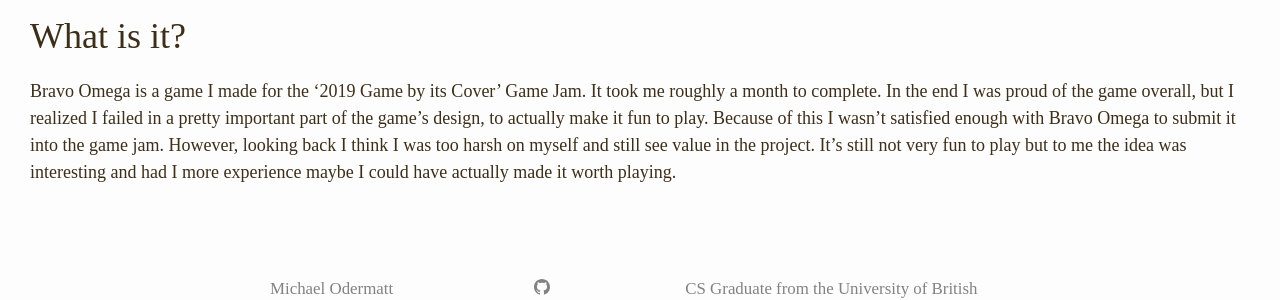
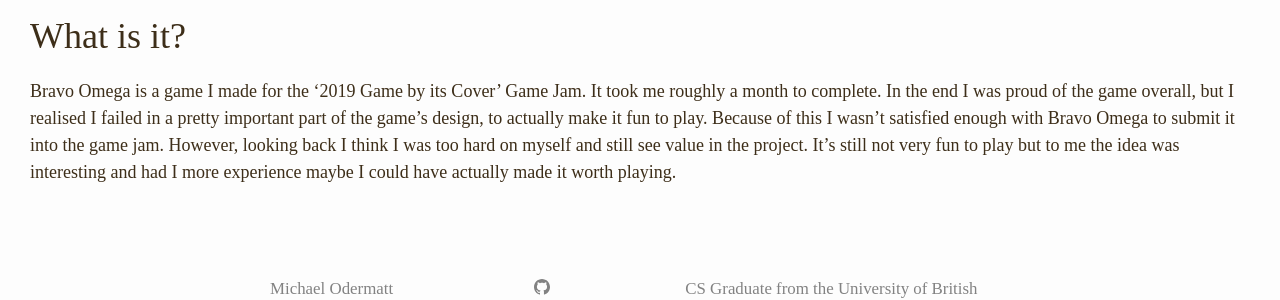
Before and after one commit to MichaelOdermatt/MichaelOdermatt.github.io, a Jekyll site: the page built from projects/bravo-omega.markdown, in a window 1280 px wide and 900 px high, scrolled down 2523 px. Shown: the part 513-813 px from the top of the window. Built offline with Jekyll 4.4.1, drawn with Linux system fonts in a browser that asks for light colours.

Commit message:
modified description for bravo omega

```diff
--- a/projects/bravo-omega.markdown
+++ b/projects/bravo-omega.markdown
@@ -10,7 +10,7 @@
 ![Gameplay](/assets/Bravo_Omega_Screenshot_3.png)
 
 ## What is it?
-Bravo Omega is a game I made for the '2019 Game by its Cover' Game Jam. It took me roughly a month to complete. In the end I was proud of the game overall, but I realized I failed in a pretty important part of the game's design, to actually make it fun to play. Because of this I wasn't satisfied enough with Bravo Omega to submit it into the game jam. However, looking back I think I was too harsh on myself and still see value in the project. It's still not very fun to play but to me the idea was interesting and had I more experience maybe I could have actually made it worth playing.
+Bravo Omega is a game I made for the ‘2019 Game by its Cover’ Game Jam. It took me roughly a month to complete. In the end I was proud of the game overall, but I realised I failed in a pretty important part of the game’s design, to actually make it fun to play. Because of this I wasn’t satisfied enough with Bravo Omega to submit it into the game jam. However, looking back I think I was too hard on myself and still see value in the project. It’s still not very fun to play but to me the idea was interesting and had I more experience maybe I could have actually made it worth playing.
 
 <!-- You can find the source code for Minima at GitHub: -->
 <!-- [jekyll][jekyll-organization] / -->
```
Also changed, not shown: 2 other files.
